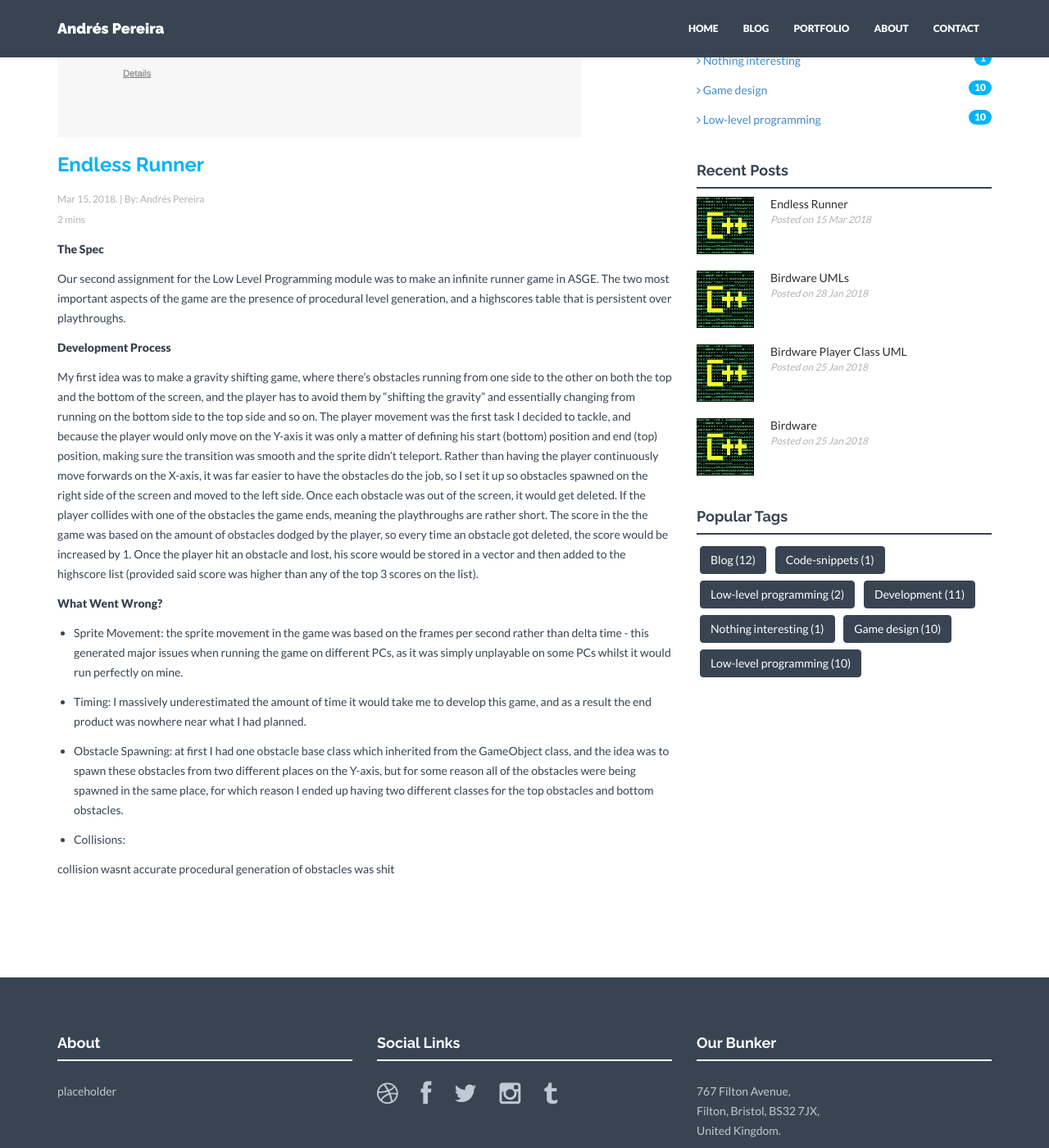
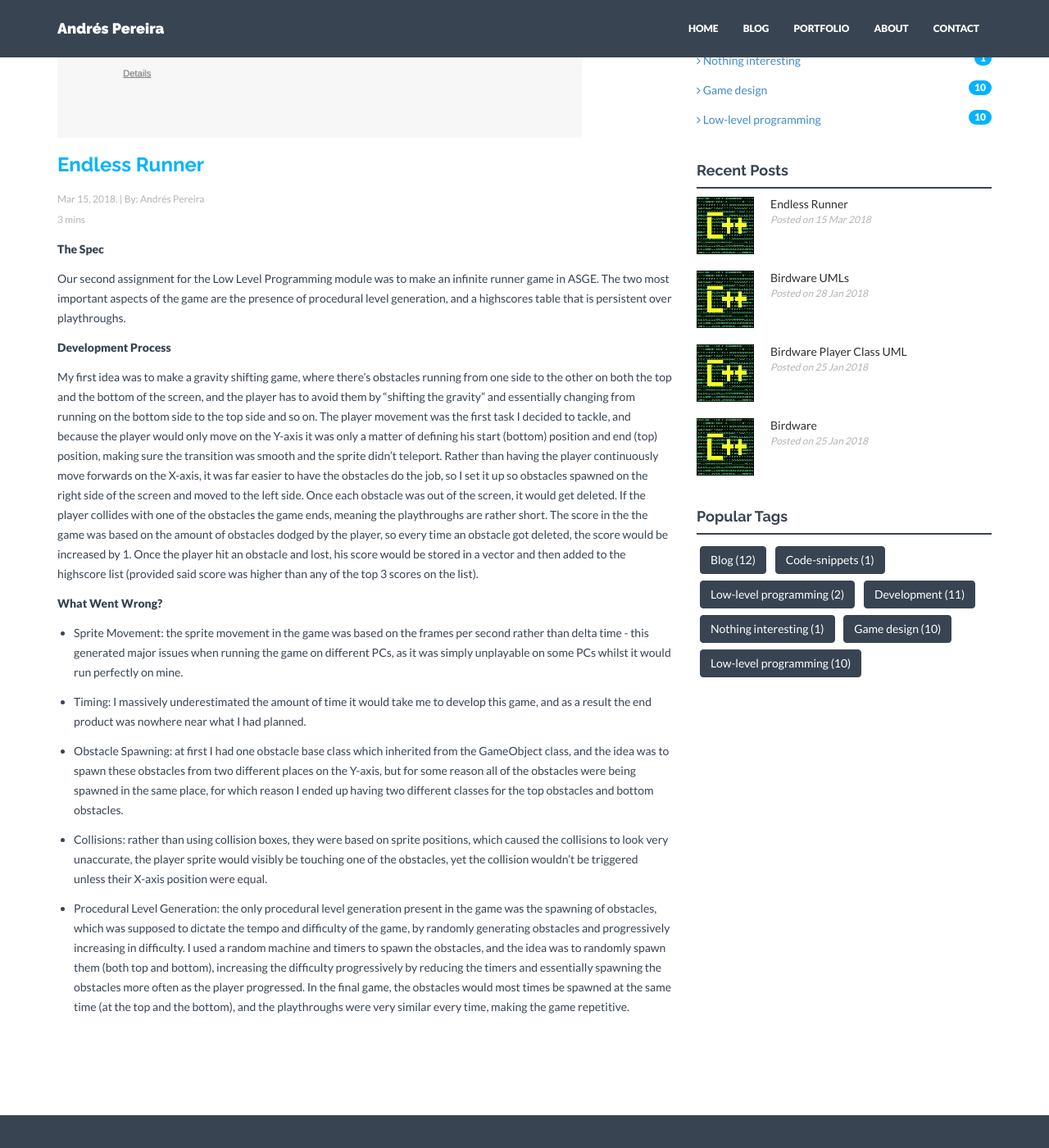
Before and after one commit to AGPO93/AGPO93.github.io, a Jekyll site: the page built from _posts/2018-04-11-EndlessRunner.markdown, in a window 1280 px wide and 1400 px high, scrolled down 488 px. Shown: the whole window at 82% size. Built offline with Jekyll 4.4.1, drawn with Linux system fonts in a browser that asks for light colours; nearby versions of some CDN libraries.

Commit message:
Update 2018-04-11-EndlessRunner.markdown

```diff
--- a/_posts/2018-04-11-EndlessRunner.markdown
+++ b/_posts/2018-04-11-EndlessRunner.markdown
@@ -32,8 +32,6 @@ thumb: c_thumb.jpg
 
   - Obstacle Spawning: at first I had one obstacle base class which inherited from the GameObject class, and the idea was to spawn these     obstacles from two different places on the Y-axis, but for some reason all of the obstacles were being spawned in the same place,       for which reason I ended up having two different classes for the top obstacles and bottom obstacles.
 
-  - Collisions:
+  - Collisions: rather than using collision boxes, they were based on sprite positions, which caused the collisions to look very             unaccurate, the player sprite would visibly be touching one of the obstacles, yet the collision wouldn't be triggered unless their       X-axis position were equal.
 
-
-  collision wasnt accurate
-  procedural generation of obstacles was shit
+  - Procedural Level Generation: the only procedural level generation present in the game was the spawning of obstacles, which was           supposed to dictate the tempo and difficulty of the game, by randomly generating obstacles and progressively increasing in               difficulty. I used a random machine and timers to spawn the obstacles, and the idea was to randomly spawn them (both top and             bottom), increasing the difficulty progressively by reducing the timers and essentially spawning the obstacles more often as the         player progressed. In the final game, the obstacles would most times be spawned at the same time (at the top and the bottom), and       the playthroughs were very similar every time, making the game repetitive.
```
